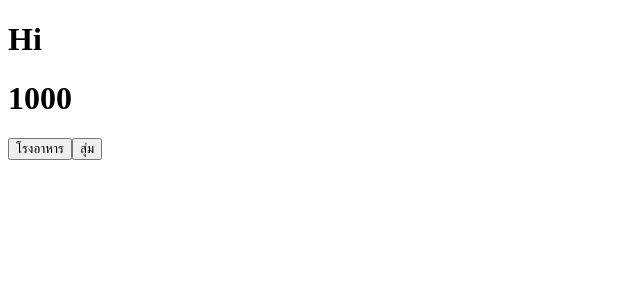
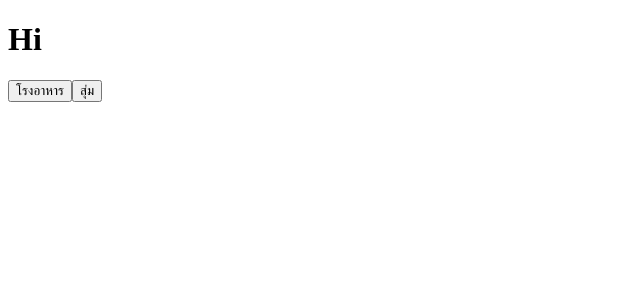
Before and after one commit to Alarm24/Paotung, a React (Create React App) app in the folder frontend/: page / in a window 1280 px wide. Shown: the top 300 px of the page, without its empty margins (0-640 px from the left). Built offline with nearby package versions, Linux system fonts and the light colour scheme.

Commit message:
SetProvider

```diff
--- a/frontend/src/Home.js
+++ b/frontend/src/Home.js
@@ -2,16 +2,16 @@ import axios from "axios";
 import { useEffect, useState } from "react";
 import { useNavigate } from "react-router-dom";
 import CheckSessionUser from "./CheckSessionUser";
-
-const mockData = { bulb: 1000 };
+import { useUser } from "./UserContext";
 
 function Home() {
+  const { user } = useUser();
   axios.defaults.withCredentials = true;
   CheckSessionUser();
   return (
     <div>
       <h1>Hi</h1>
-      <h1>{mockData.bulb}</h1>
+      <h1>{user?.bulb}</h1>
       <button>โรงอาหาร</button>
       <button>สุ่ม</button>
     </div>
--- a/frontend/src/Login.js
+++ b/frontend/src/Login.js
@@ -4,6 +4,7 @@ import React, { useState, useEffect, createContext } from "react";
 import axios from "axios";
 import { Link, useNavigate } from "react-router-dom";
 import CheckSessionLogin from "./CheckSessionLogin";
+import { useUser } from "./UserContext";
 
 export const ApiDataContext = createContext();
 
@@ -11,6 +12,7 @@ function Login() {
   const [username, setUsername] = useState("");
   const [password, setPassword] = useState("");
   const navigate = useNavigate();
+  const { setUser } = useUser();
 
   axios.defaults.withCredentials = true;
 
@@ -25,6 +27,7 @@ function Login() {
       })
       .then((res) => {
         console.log(res);
+        setUser({ bulb: 1000 });
         navigate("/");
       })
       .catch((err) => {
--- /dev/null
+++ b/frontend/src/UserContext.js
@@ -0,0 +1,18 @@
+import React, { createContext, useState, useContext } from "react";
+import CheckSessionUser from "./CheckSessionUser";
+
+const UserContext = createContext();
+
+export const UserProvider = ({ children }) => {
+  const [user, setUser] = useState(null);
+
+  CheckSessionUser();
+
+  return (
+    <UserContext.Provider value={{ user, setUser }}>
+      {children}
+    </UserContext.Provider>
+  );
+};
+
+export const useUser = () => useContext(UserContext);
```
Also changed, not shown: frontend/src/App.js (+4 -7 lines).
